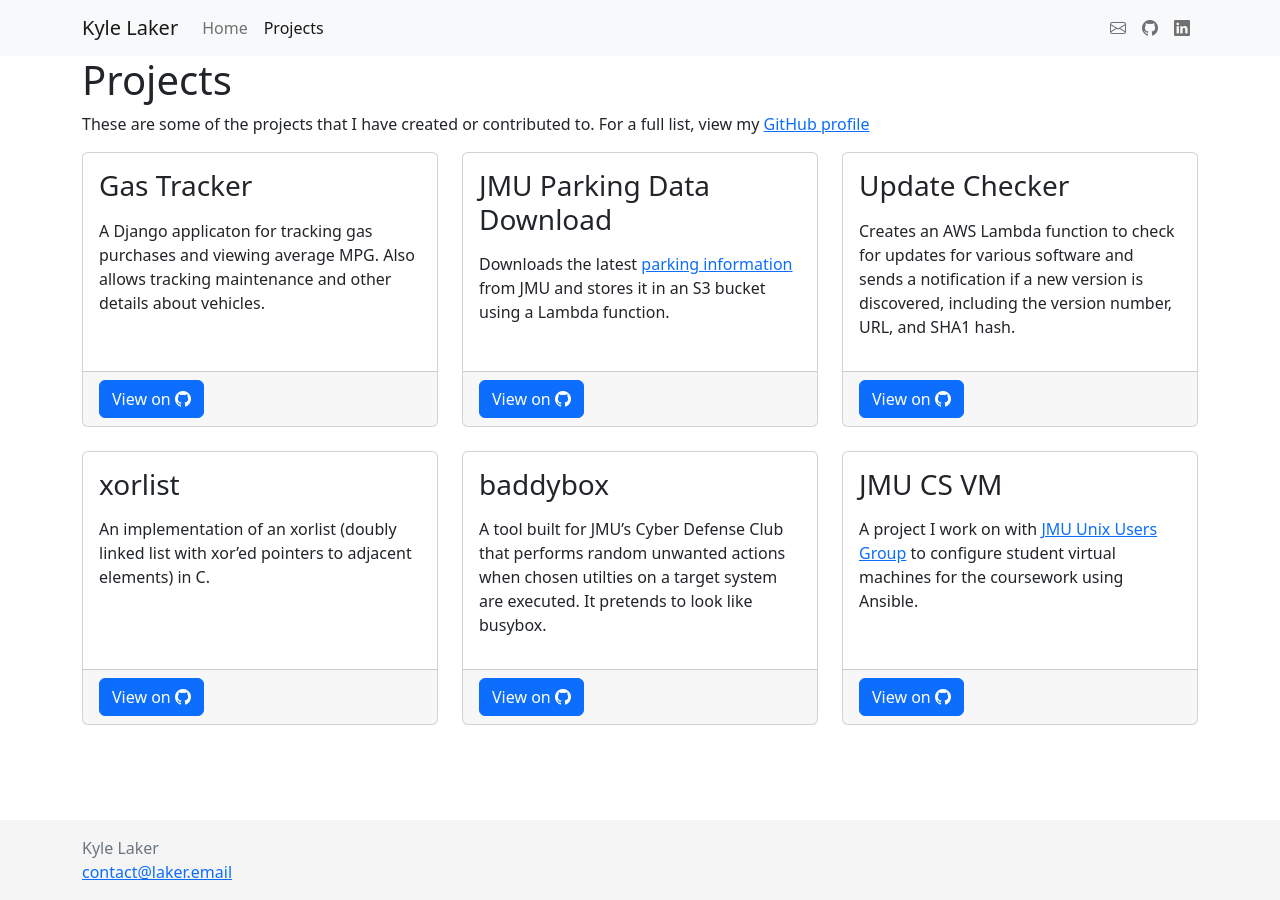
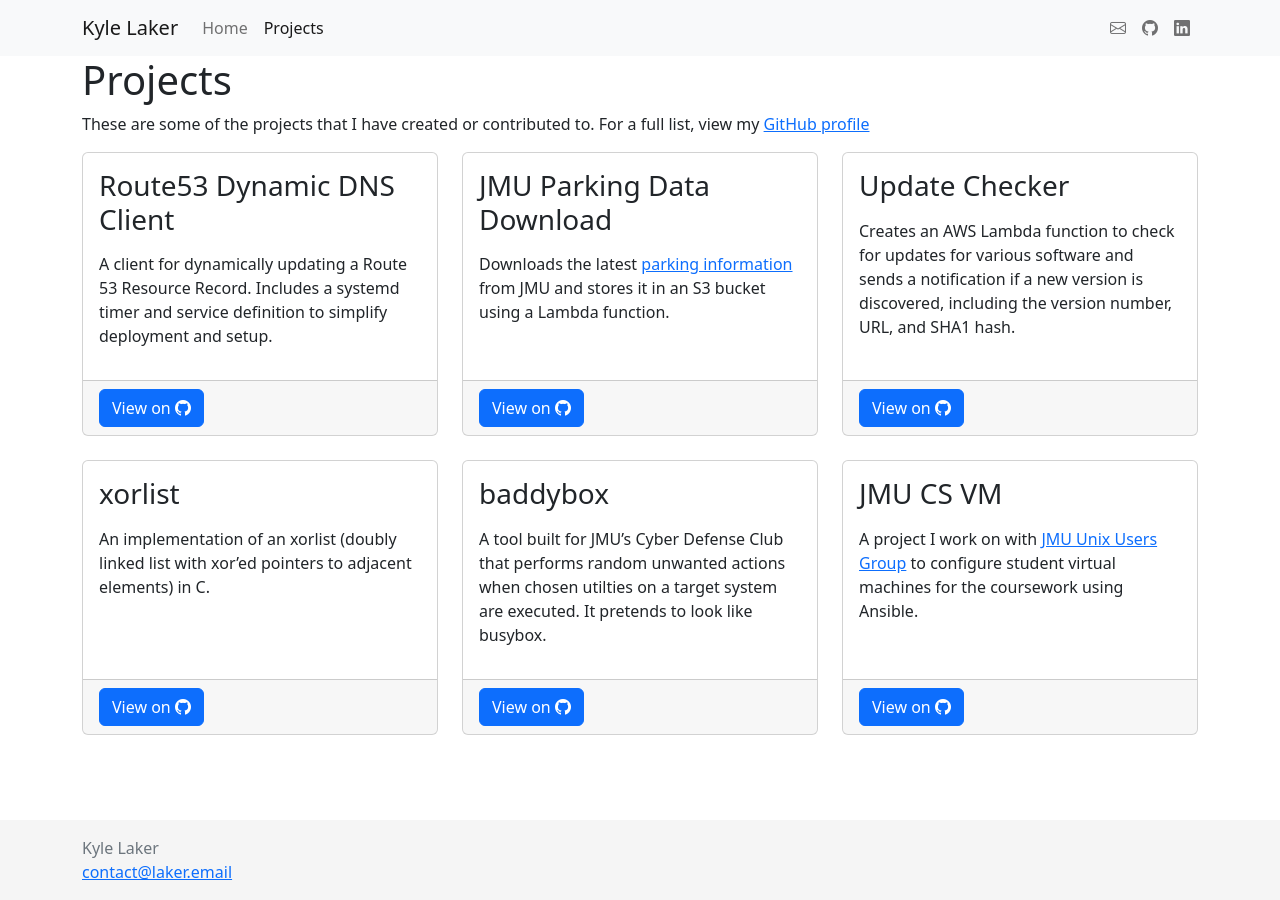
Before and after one commit to kylelaker/kylelaker.com, a Jekyll site: the page built from projects.md, in a window 1280 px wide. Built offline with Jekyll 4.4.1, drawn with Linux system fonts in a browser that asks for light colours.

```diff
--- a/_config.yml
+++ b/_config.yml
@@ -14,9 +14,9 @@ github: kylelaker
 linkedin: kyle-laker-0339b346
 
 bootstrap:
-  version: "5.2.0-beta1"
-  css_hash: "sha384-0evHe/X+R7YkIZDRvuzKMRqM+OrBnVFBL6DOitfPri4tjfHxaWutUpFmBp4vmVor"
-  js_hash: "sha384-pprn3073KE6tl6bjs2QrFaJGz5/SUsLqktiwsUTF55Jfv3qYSDhgCecCxMW52nD2"
+  version: "5.2.2"
+  css_hash: "sha384-Zenh87qX5JnK2Jl0vWa8Ck2rdkQ2Bzep5IDxbcnCeuOxjzrPF/et3URy9Bv1WTRi"
+  js_hash: "sha384-OERcA2EqjJCMA+/3y+gxIOqMEjwtxJY7qPCqsdltbNJuaOe923+mo//f6V8Qbsw3"
 
 paginate: 5
 
--- a/projects.md
+++ b/projects.md
@@ -3,11 +3,11 @@ layout: projects
 title: Projects
 permalink: /projects/
 projects:
-  - title: Gas Tracker
-    link: https://github.com/kylelaker/gas-tracker/
+  - title: Route53 Dynamic DNS Client
+    link: https://github.com/kylelaker/dynamic-route53-rs/
     description: >-
-        A Django applicaton for tracking gas purchases and viewing average MPG.
-        Also allows tracking maintenance and other details about vehicles.
+        A client for dynamically updating a Route 53 Resource Record. Includes
+        a systemd timer and service definition to simplify deployment and setup.
   - title: JMU Parking Data Download
     link: https://github.com/kylelaker/aws-jmu-parking/
     description: >-
```
Also changed, not shown: cdk/package.json (+8 -8 lines), 1 other file.
